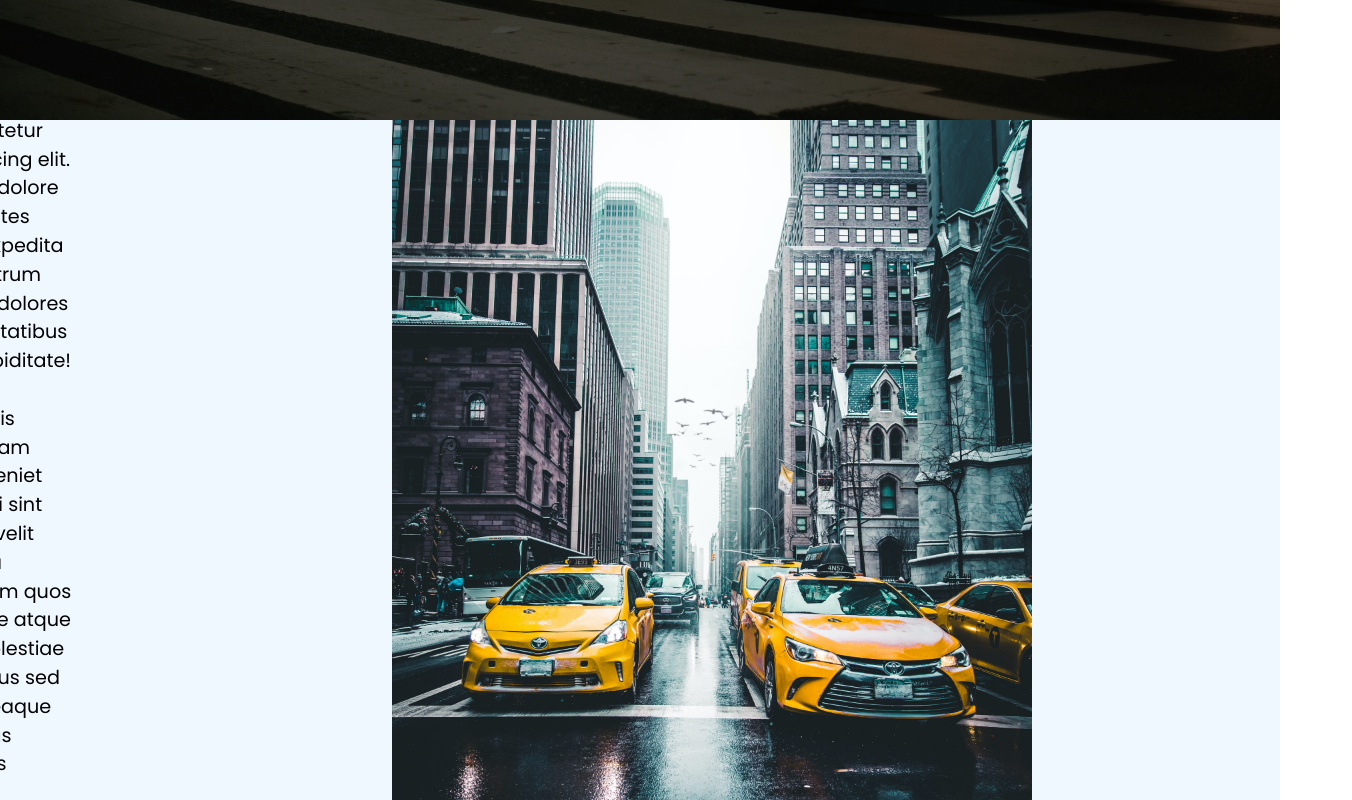
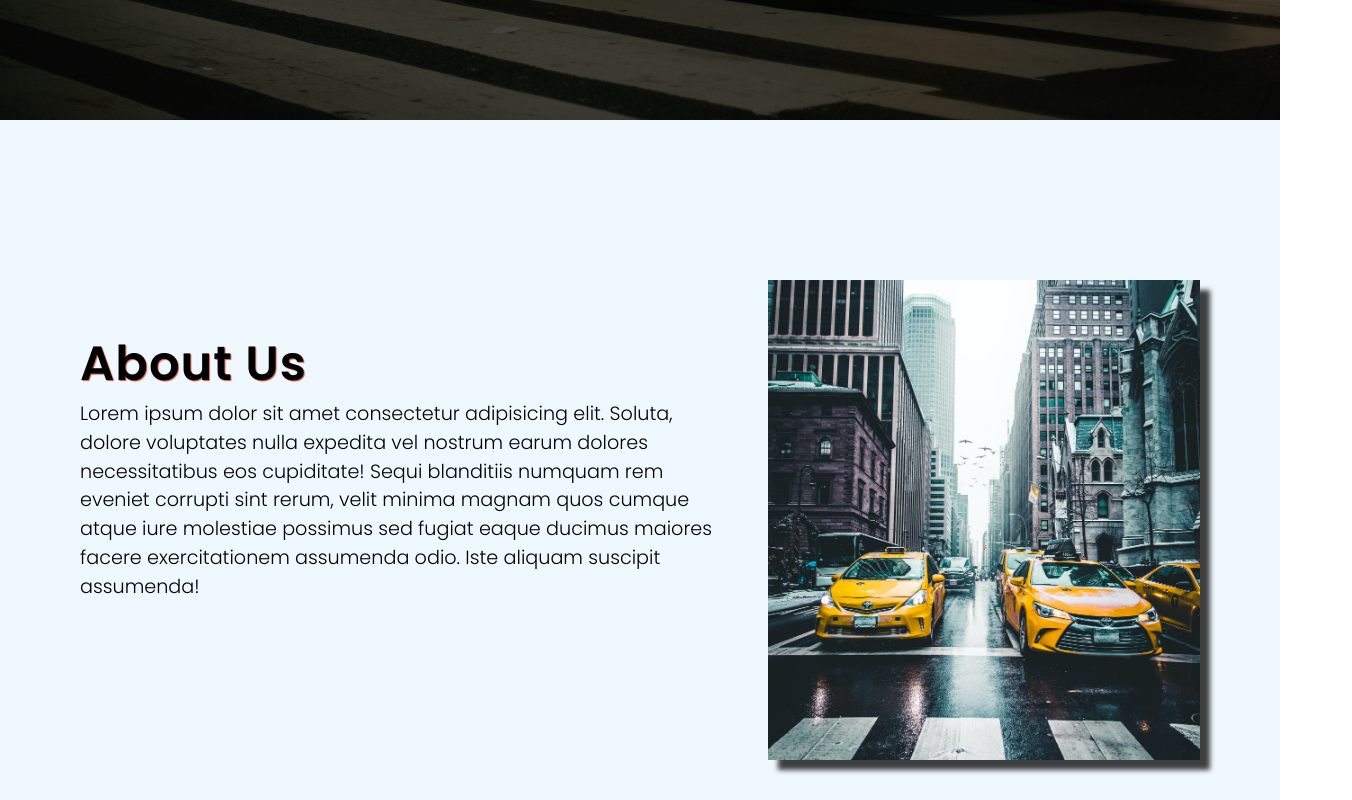
Before and after one commit to wajidkashoo14/react-asus, a React (Create React App) app in the folder script/: page / in a window 1280 px wide. Shown: the part 680-1480 px from the top of the page, 1352 px wide, since content can reach past the window. Built offline with nearby package versions, Linux system fonts and the light colour scheme.

Commit message:
commit from asus

```diff
--- a/script/src/Aboutus.js
+++ b/script/src/Aboutus.js
@@ -5,6 +5,7 @@ function Aboutus() {
   return (
     <div className="aboutus">
       <div className="about__info">
+        <h1 className="heading__aboutus">about us</h1>
         <p className="aboutus-details">
           Lorem ipsum dolor sit amet consectetur adipisicing elit. Soluta,
           dolore voluptates nulla expedita vel nostrum earum dolores
@@ -14,13 +15,8 @@ function Aboutus() {
           exercitationem assumenda odio. Iste aliquam suscipit assumenda!
         </p>
       </div>
-      <div className="aboutus__img">
-        <img
-          className="image__aboutus"
-          src={AboutUsImage}
-          alt="about us image"
-        />
-      </div>
+
+      <img className="image__aboutus" src={AboutUsImage} alt="about us image" />
     </div>
   );
 }
--- a/script/src/aboutus.css
+++ b/script/src/aboutus.css
@@ -1,35 +1,48 @@
 .aboutus {
-  width: 100%;
+  width: 100vw;
   height: 100vh;
   background-color: aliceblue;
   display: flex;
   justify-content: center;
   align-items: center;
   padding: 3rem 5rem;
+  gap: 3rem;
+}
+.heading__aboutus {
+  width: 50vw;
+  font-size: 3rem;
+  letter-spacing: 1px;
+  text-transform: capitalize;
+  color: black;
+  font-weight: 600;
+  text-shadow: 1px 1px 1px #ce5937;
 }
 .about__info {
-  width: 50%;
+  margin-top: 20rem;
+  height: 100vh;
+  width: 50vw;
+  display: grid;
+  place-items: center;
+  width: 50vw;
+  height: 100%;
   background-color: aliceblue;
 }
 .aboutus-details {
-  width: 100%;
+  height: 100vh;
+  width: 50vw;
   font-size: 1.2rem;
-  font-weight: 400;
+  font-weight: 300;
+
+  text-align: left;
 }
 
-.about__img {
-  background-color: aliceblue;
-}
 .image__aboutus {
-  height: 60rem;
-  width: 80rem;
+  height: 30rem;
+  width: 50rem;
   background-position: center;
   background-size: cover;
-  object-fit: contain;
+  object-fit: cover;
+  box-shadow: 10px 10px 5px 0px rgba(0, 0, 0, 0.75);
+  -webkit-box-shadow: 10px 10px 5px 0px rgba(0, 0, 0, 0.75);
+  -moz-box-shadow: 10px 10px 5px 0px rgba(0, 0, 0, 0.75);
 }
-
-.aboutus-details {
-  font-size: 1.2rem;
-  font-weight: 400;
-  margin: auto 0;
-}
--- a/script/src/home.css
+++ b/script/src/home.css
@@ -1,5 +1,4 @@
 .home {
-  /* margin-top: 6rem; */
   position: relative;
   max-width: 100%;
   height: 100vh;
```
